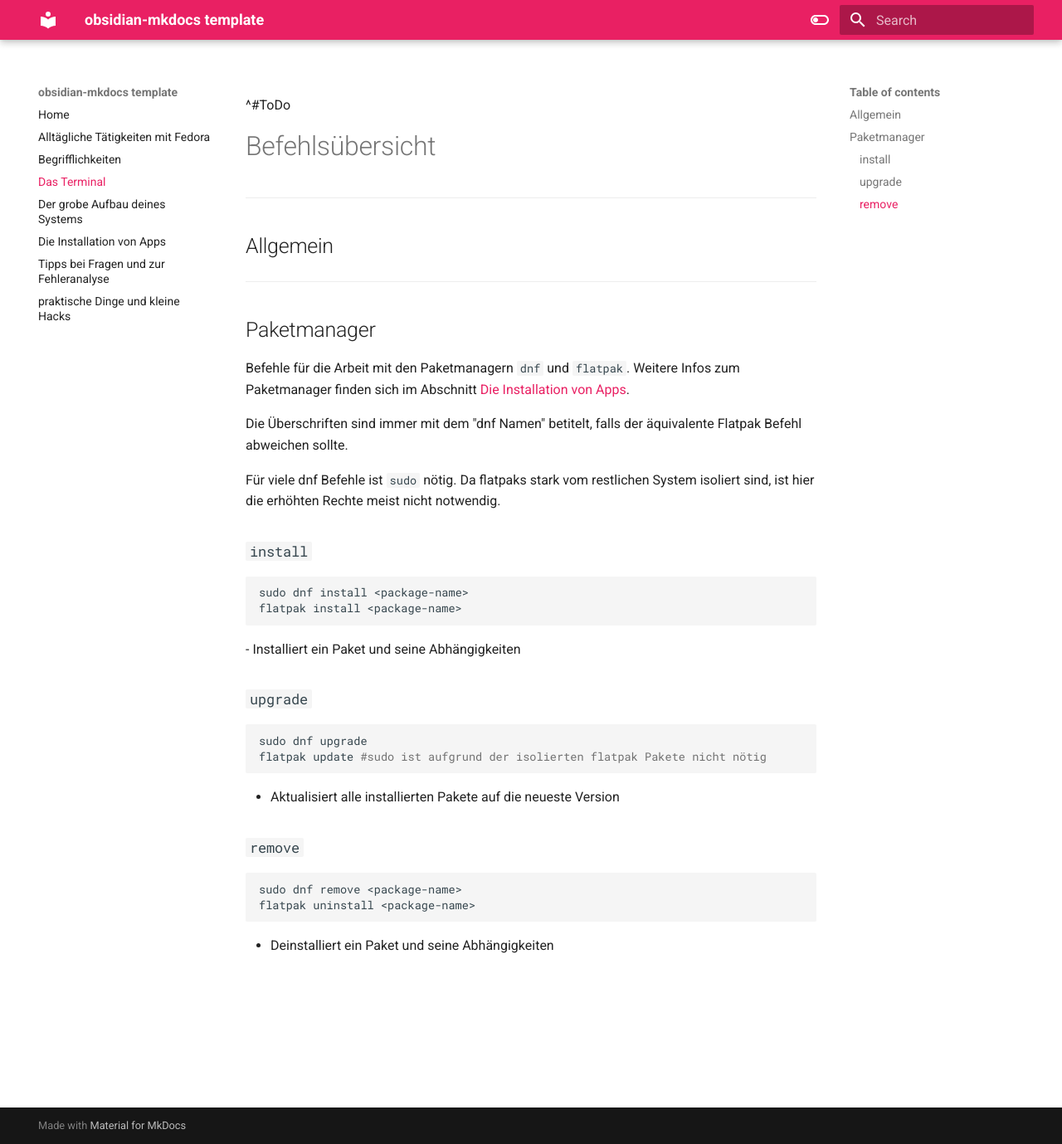
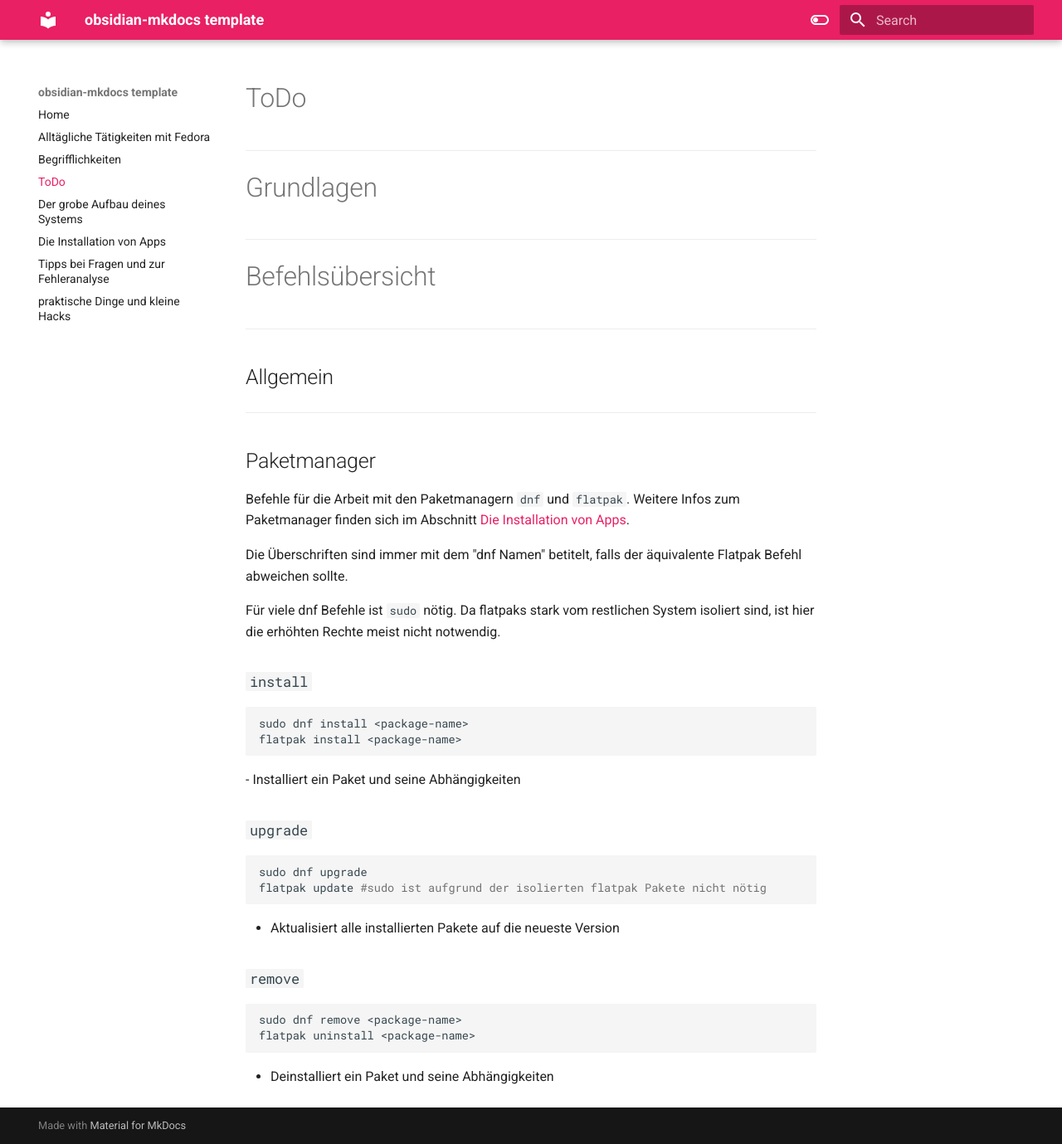
Before and after one commit to Tecipry/Handbuch-fedoraKDE, an MkDocs documentation site: the page built from docs/Das Terminal.md, in a window 1280 px wide and 1379 px high. Shown: the whole window at 83% size. Built offline with MkDocs 1.6.1 and Material for MkDocs 9.7.7, drawn with Linux system fonts in a browser that asks for light colours.

Commit message:
backup from:  20-12-2025 12:40:27

```diff
--- a/docs/Das Terminal.md
+++ b/docs/Das Terminal.md
@@ -1,5 +1,11 @@
-^#ToDo
+#ToDo
 
+---
+# Grundlagen
+
+
+
+---
 # Befehlsübersicht
 
 ---
```
